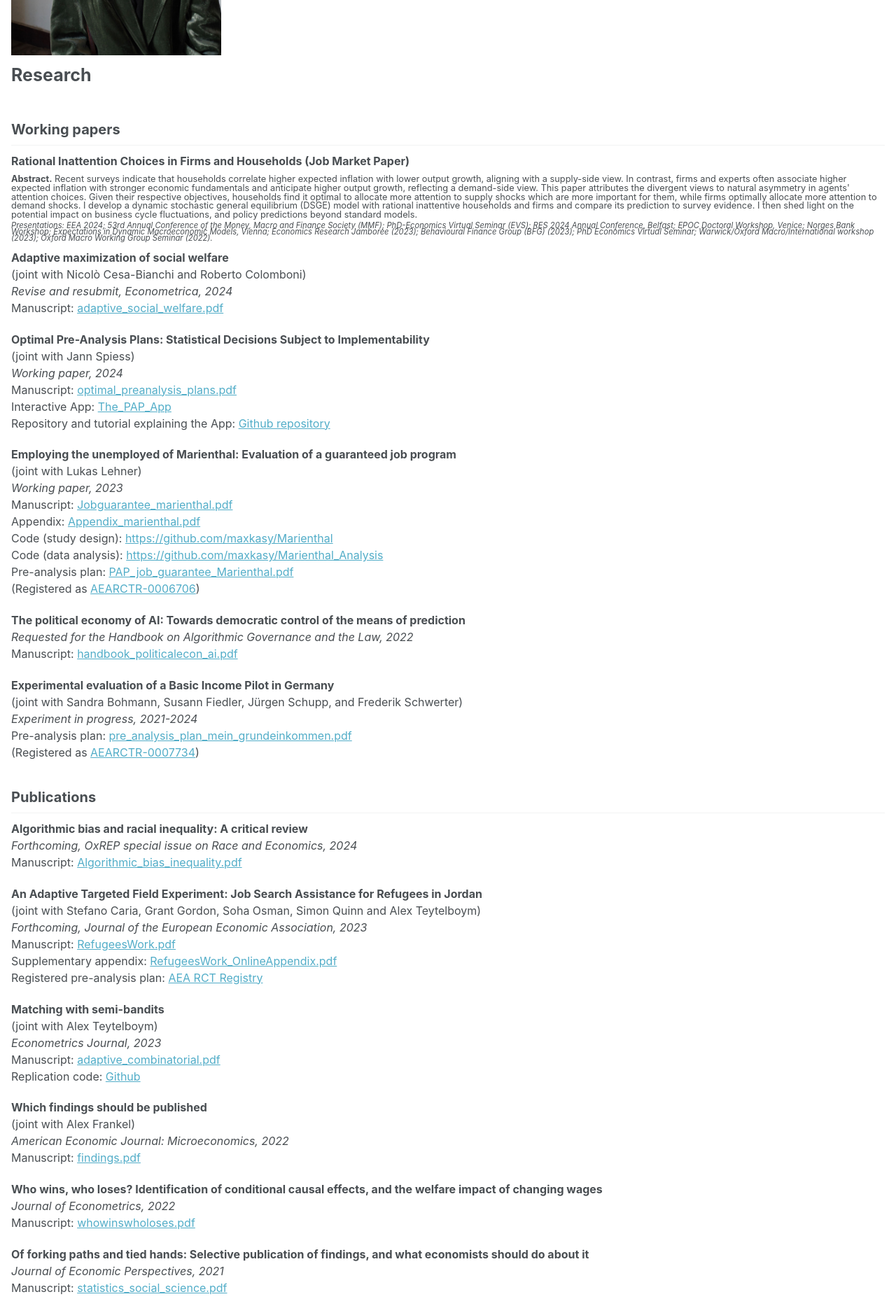
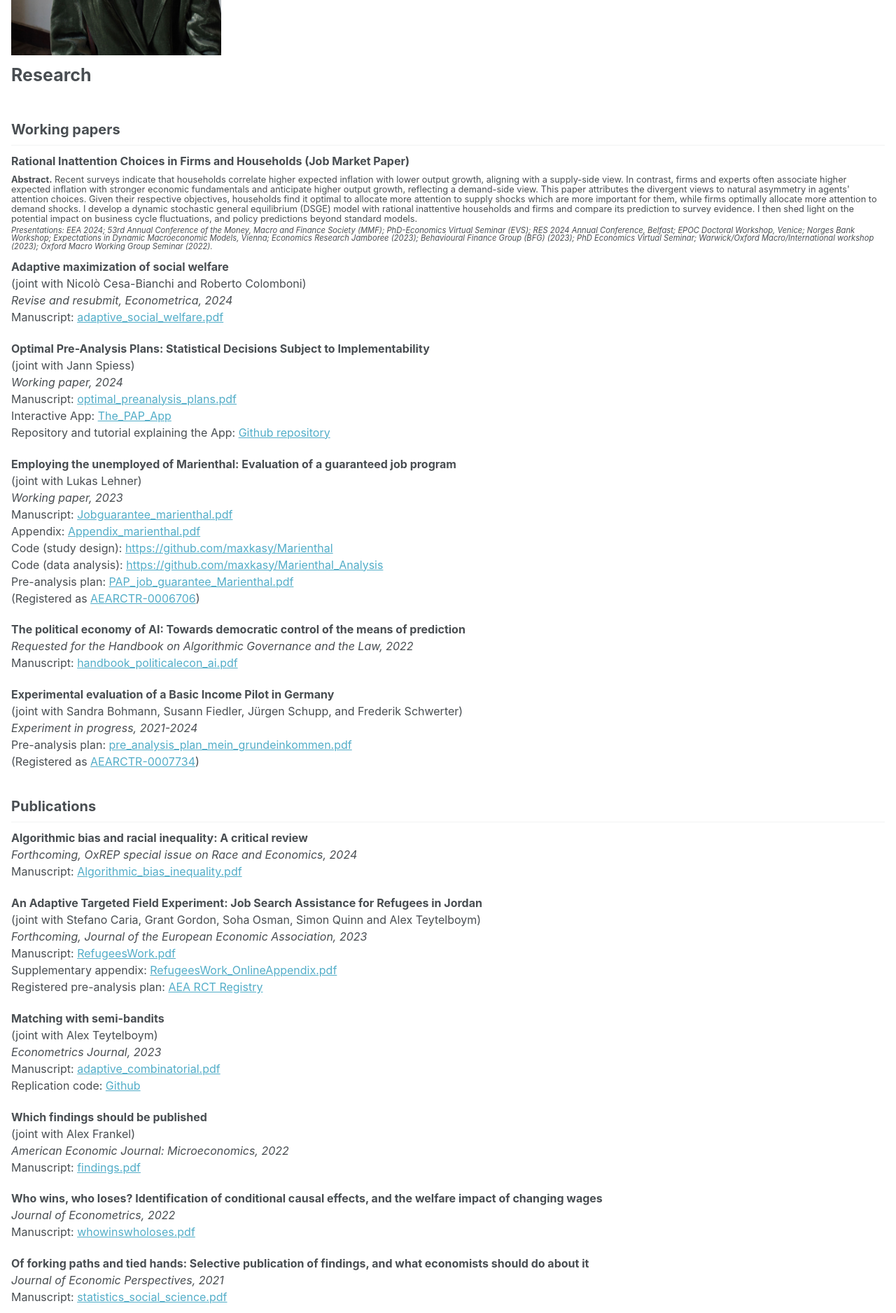
Before and after one commit to yifan-zhang-in/yifan-zhang-in.github.io, a Jekyll site: the page built from _pages/2_research.md, in a window 1280 px wide. Shown: the part 427-2303 px from the top of the page at 70% size. Built offline with Jekyll 4.4.1, drawn with Linux system fonts in a browser that asks for light colours; nearby versions of some CDN libraries.

Commit message:
Update 2_research.md

```diff
--- a/_pages/2_research.md
+++ b/_pages/2_research.md
@@ -6,10 +6,10 @@ permalink: /research/
 
 <p style="margin-bottom: 0.5em; font-size: 1em;"><strong>Rational Inattention Choices in Firms and Households (Job Market Paper)</strong></p>
 
-<p style="margin-bottom: 0.3em; font-size: 0.8em; line-height: 1;"><strong>Abstract.</strong> Recent surveys indicate that households correlate higher expected inflation with lower output growth, aligning with a supply-side view. In contrast, firms and experts often associate higher expected inflation with stronger economic fundamentals and anticipate higher output growth, reflecting a demand-side view. This paper attributes the divergent views to natural asymmetry in agents' attention choices. Given their respective objectives, households find it optimal to allocate more attention to supply shocks which are more important for them, while firms optimally allocate more attention to demand shocks. I develop a dynamic stochastic general equilibrium (DSGE) model with rational inattentive households and firms and compare its prediction to survey evidence. I then shed light on the potential impact on business cycle fluctuations, and policy predictions beyond standard models.</p>
+<p style="margin-bottom: 0.3em; font-size: 0.8em; line-height: 1.1;"><strong>Abstract.</strong> Recent surveys indicate that households correlate higher expected inflation with lower output growth, aligning with a supply-side view. In contrast, firms and experts often associate higher expected inflation with stronger economic fundamentals and anticipate higher output growth, reflecting a demand-side view. This paper attributes the divergent views to natural asymmetry in agents' attention choices. Given their respective objectives, households find it optimal to allocate more attention to supply shocks which are more important for them, while firms optimally allocate more attention to demand shocks. I develop a dynamic stochastic general equilibrium (DSGE) model with rational inattentive households and firms and compare its prediction to survey evidence. I then shed light on the potential impact on business cycle fluctuations, and policy predictions beyond standard models.</p>
 
 
-<p style="margin-top: 0em; margin-bottom: 1em; font-size: 0.7em; line-height: 0.8;">
+<p style="margin-top: 0em; margin-bottom: 1em; font-size: 0.7em; line-height: 1;">
 <em>Presentations: EEA 2024; 53rd Annual Conference of the Money, Macro and Finance Society (MMF); PhD-Economics Virtual Seminar (EVS); RES 2024 Annual Conference, Belfast; EPOC Doctoral Workshop, Venice; Norges Bank Workshop; Expectations in Dynamic Macroeconomic Models, Vienna; Economics Research Jamboree (2023); Behavioural Finance Group (BFG) (2023); PhD Economics Virtual Seminar; Warwick/Oxford Macro/International workshop (2023); Oxford Macro Working Group Seminar (2022).</em>
 </p>
 
```
